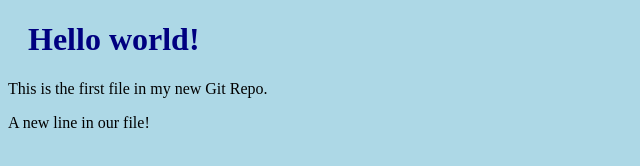
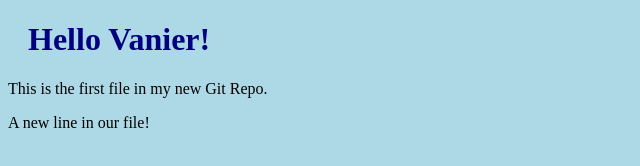
Before and after one commit to Trevor-Km/Demo8, a plain HTML site: page index.html in a window 1280 px wide. Shown: the full height of the page, 0-640 px from the left. Drawn offline with Linux system fonts and the light colour scheme.

Commit message:
Third Release of Hello World

```diff
--- a/index.html
+++ b/index.html
@@ -2,11 +2,11 @@
 <link rel="stylesheet" href="bluestyle.css">
 <html>
 <head>
-<title>Hello World!</title>
+<title>Hello Vanier!</title>
 </head>
 <body>
 
-<h1>Hello world!</h1>
+<h1>Hello Vanier!</h1>
 <p>This is the first file in my new Git Repo.</p>
 <p>A new line in our file!</p>
 </body>
```
Also changed, not shown: Note1.txt (added).
